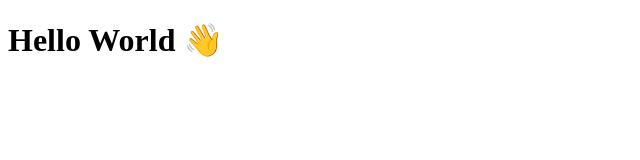
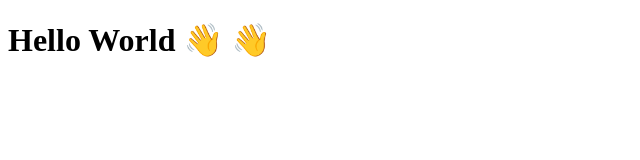
Before and after one commit to jimthoburn/render-test, a plain HTML site: page index.html in a window 1280 px wide. Shown: the full height of the page, 0-640 px from the left. Drawn offline with Linux system fonts and the light colour scheme.

Commit message:
Update index.html

```diff
--- a/index.html
+++ b/index.html
@@ -5,6 +5,6 @@
   <title>Hello World</title>
 </head>
 <body>
-  <h1>Hello World 👋</h1>
+  <h1>Hello World 👋 👋</h1>
 </body>
 </html>
```
